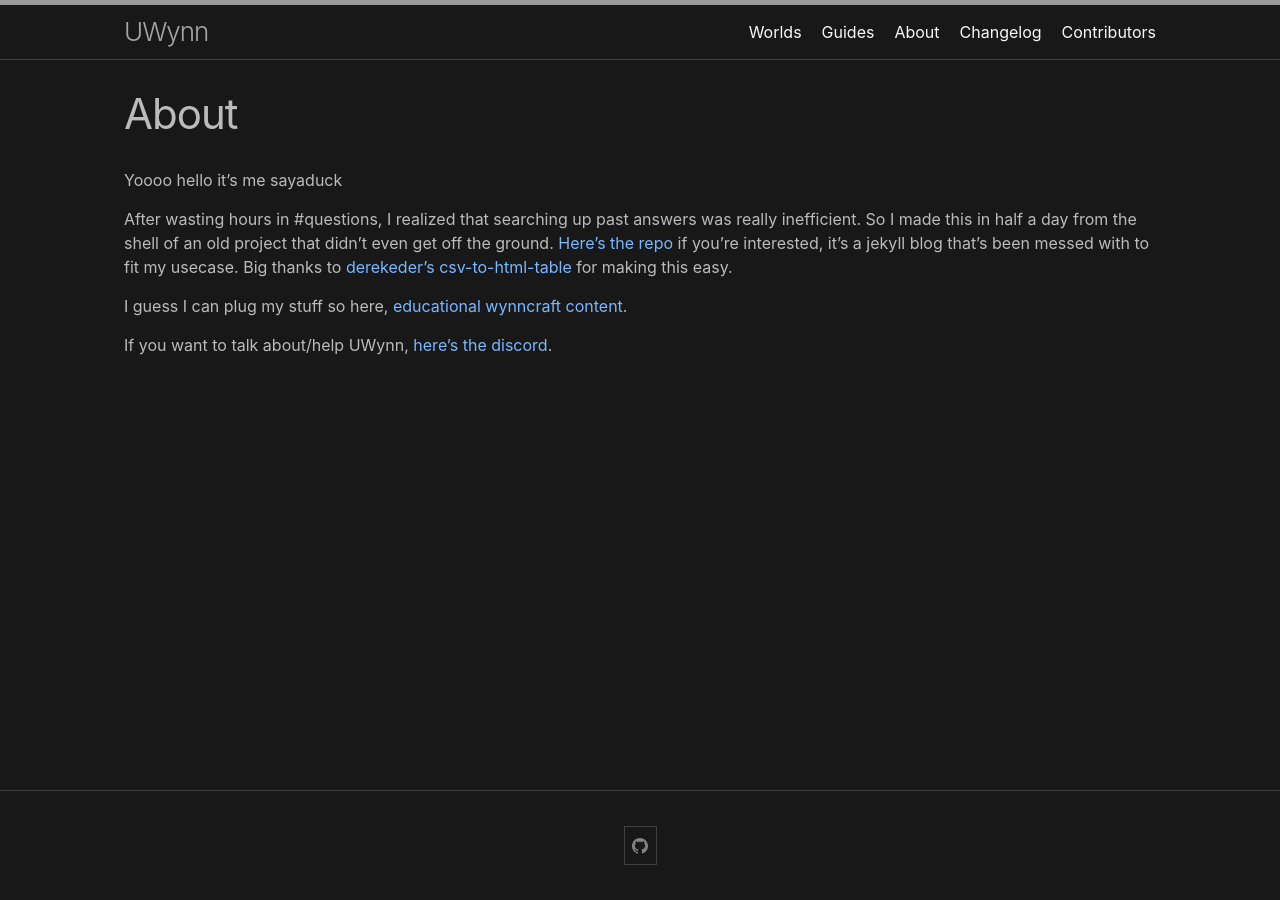
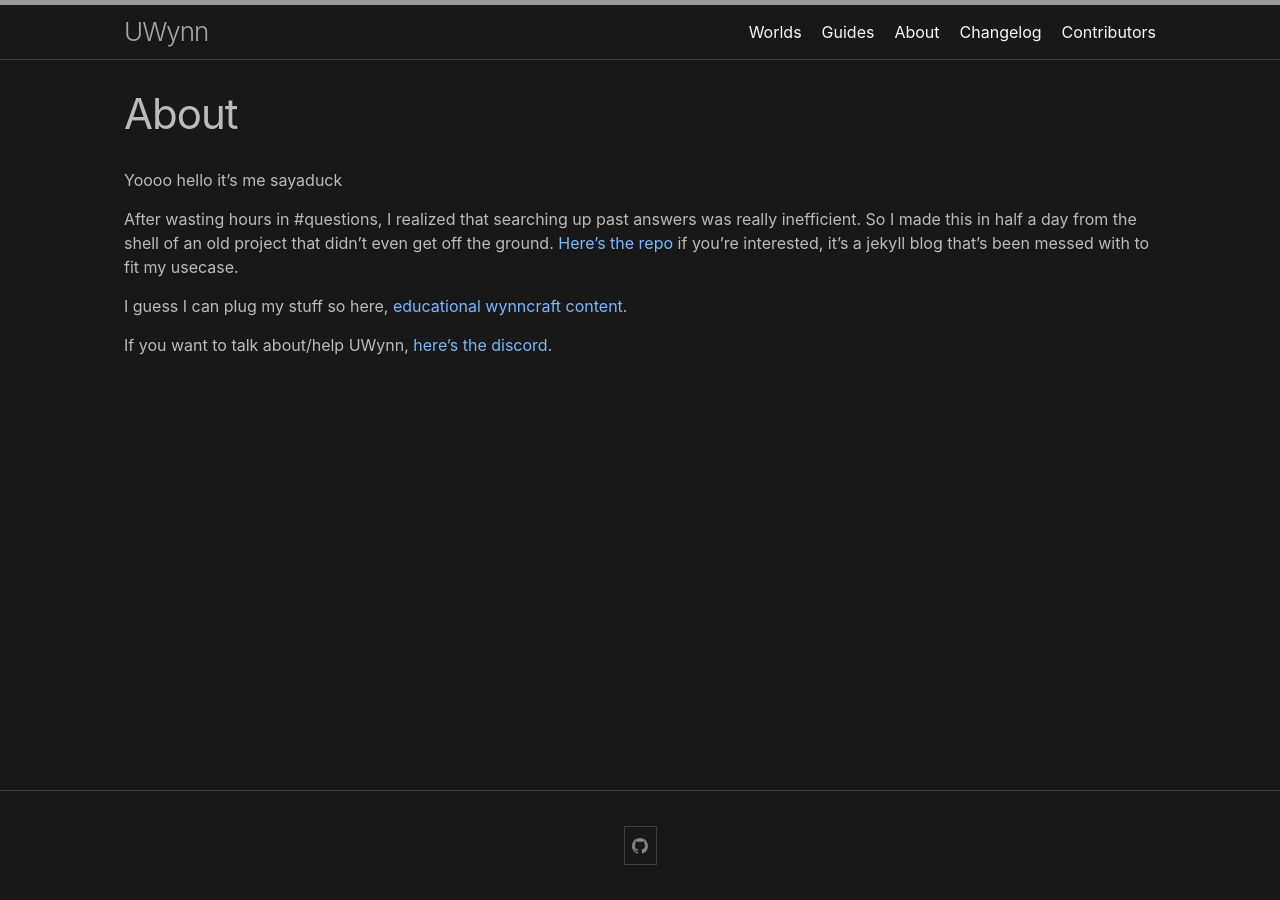
Before and after one commit to UWynn/UWynn.github.io, a Jekyll site: the page built from docs/about.md, in a window 1280 px wide. Built offline with Jekyll 4.4.1, drawn with Linux system fonts in a browser that asks for light colours.

```diff
--- a/docs/about.md
+++ b/docs/about.md
@@ -6,11 +6,9 @@ permalink: /about/
 
 Yoooo hello it's me sayaduck
 
-After wasting hours in #questions, I realized that searching up past answers was really inefficient. So I made this in half a day from the shell of an old project that didn't even get off the ground. [Here's the repo](https://github.com/UWynn/UWynn.github.io) if you're interested, it's a jekyll blog that's been messed with to fit my usecase. Big thanks to [derekeder's csv-to-html-table](https://github.com/derekeder/csv-to-html-table) for making this easy.
+After wasting hours in #questions, I realized that searching up past answers was really inefficient. So I made this in half a day from the shell of an old project that didn't even get off the ground. [Here's the repo](https://github.com/UWynn/UWynn.github.io) if you're interested, it's a jekyll blog that's been messed with to fit my usecase.
 
 
 I guess I can plug my stuff so here, [educational wynncraft content](https://www.youtube.com/c/SayaDuck).
 
-
-
 If you want to talk about/help UWynn, [here's the discord](https://discord.gg/qMZEmqm7Zh).
```
Also changed, not shown: README.md, docs/img/UWynn_readme.png.
